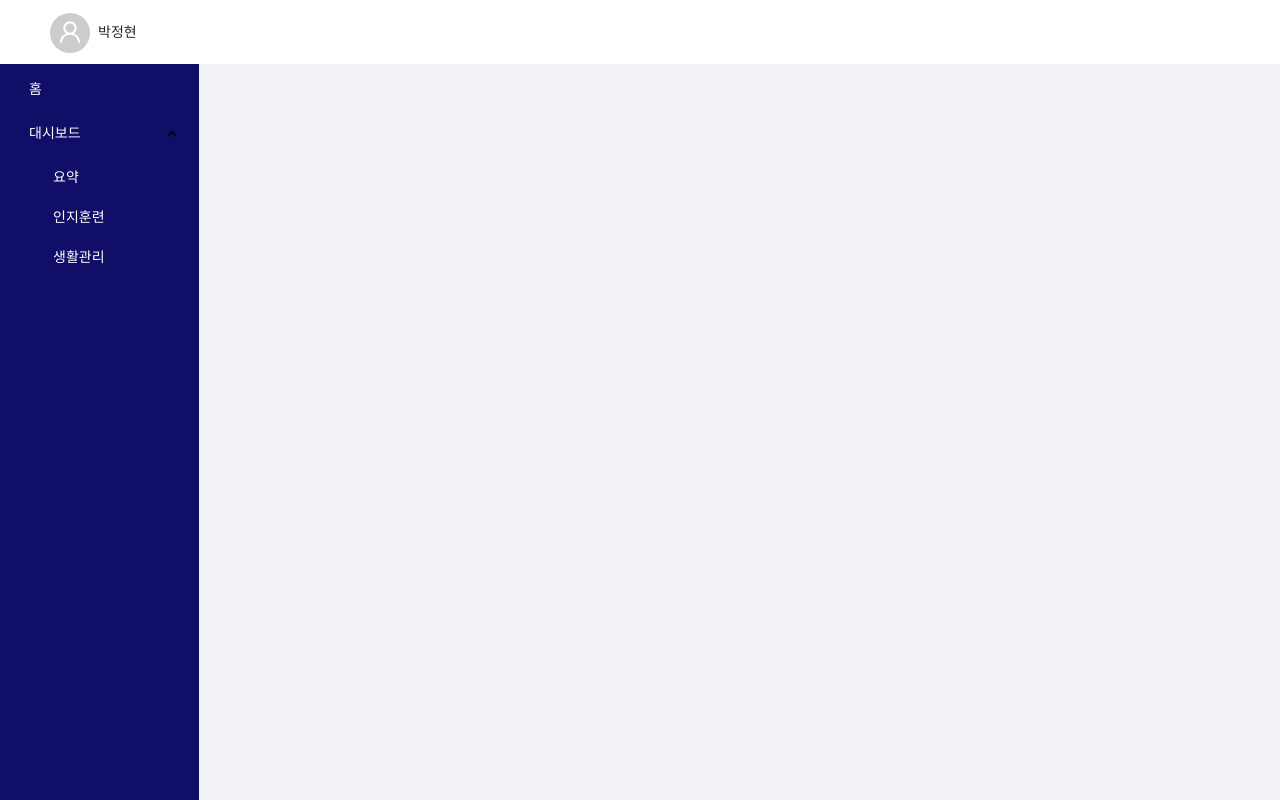
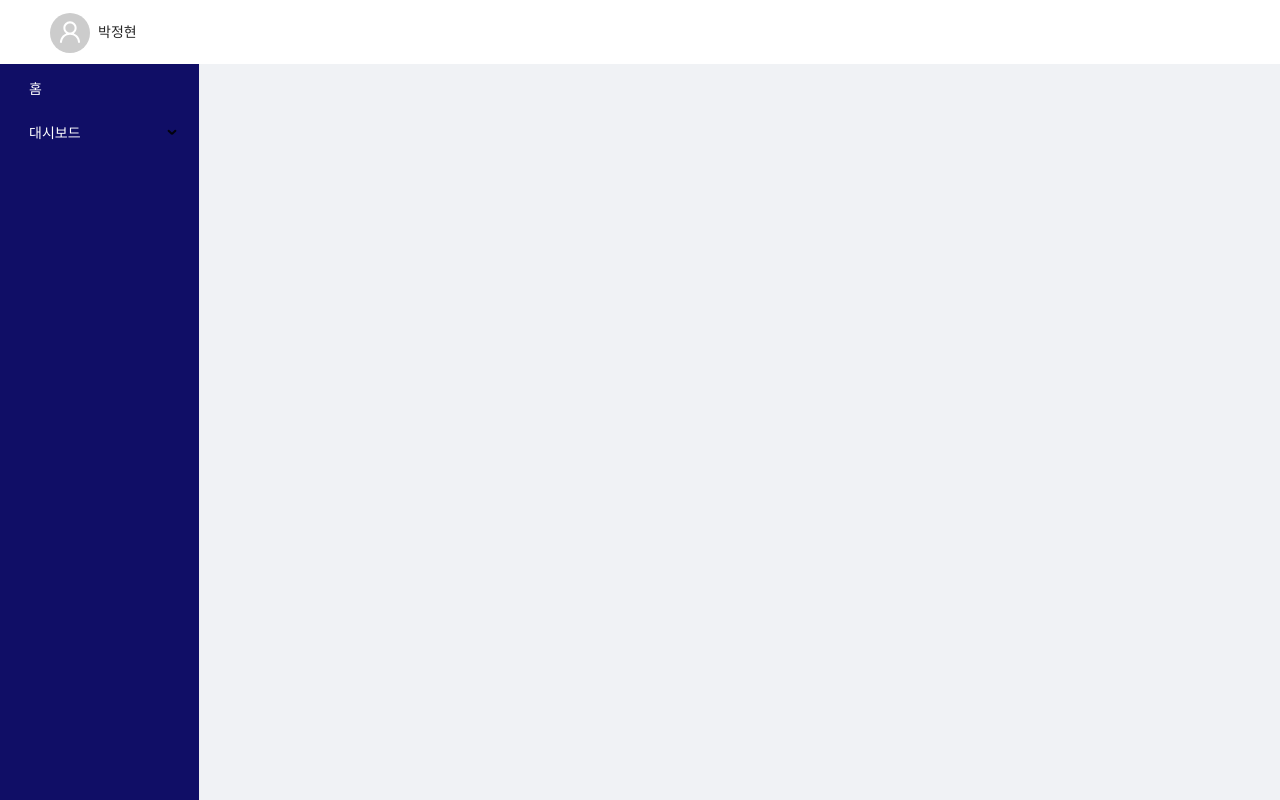
Before and after one commit to mementomoriCarpediem/silvia_react_ParkJunghyun, a React (Create React App) app: page / in a window 1280 px wide. Built offline with nearby package versions, Linux system fonts and the light colour scheme.

Commit message:
Modify: onClick in layouts

```diff
--- a/src/layouts/index.tsx
+++ b/src/layouts/index.tsx
@@ -39,32 +39,30 @@ const DashboardLayout = () => {
               backgroundColor: '#100E66',
               padding: 5,
             }}
-            onClick={(e) =>
-              setSelectedItem(e.domEvent.currentTarget.textContent ?? '')
-            }
+            onClick={(e) => setSelectedItem(e.key)}
           >
             <Menu.Item
-              key="sub1"
+              key="1"
               onClick={() => navigate(PATH_SIMPLE.home)}
               style={{
                 margin: 0,
                 width: '100%',
                 color: 'white',
-                backgroundColor: selectedItem === '홈' ? '#4D61FF' : '#100E66',
+                backgroundColor: selectedItem === '1' ? '#4D61FF' : '#100E66',
               }}
             >
               홈
             </Menu.Item>
-            <SubMenu key="sub2" title="대시보드" style={{ color: 'white' }}>
+            <SubMenu key="2" title="대시보드" style={{ color: 'white' }}>
               {dashboardSubMenuInfo.map((item, index) => {
                 return (
                   <Menu.Item
-                    key={item.title}
+                    key={`sub${index}`}
                     onClick={() => navigate(item.path)}
                     style={{
                       color: 'white',
                       backgroundColor:
-                        selectedItem === item.title ? '#4D61FF' : '#100E66',
+                        selectedItem === `sub${index}` ? '#4D61FF' : '#100E66',
                       margin: 0,
                     }}
                   >
@@ -77,7 +75,6 @@ const DashboardLayout = () => {
         </Sider>
         <Layout>
           <Content
-            className="site-layout-background"
             style={{
               padding: 24,
               margin: 0,
```
